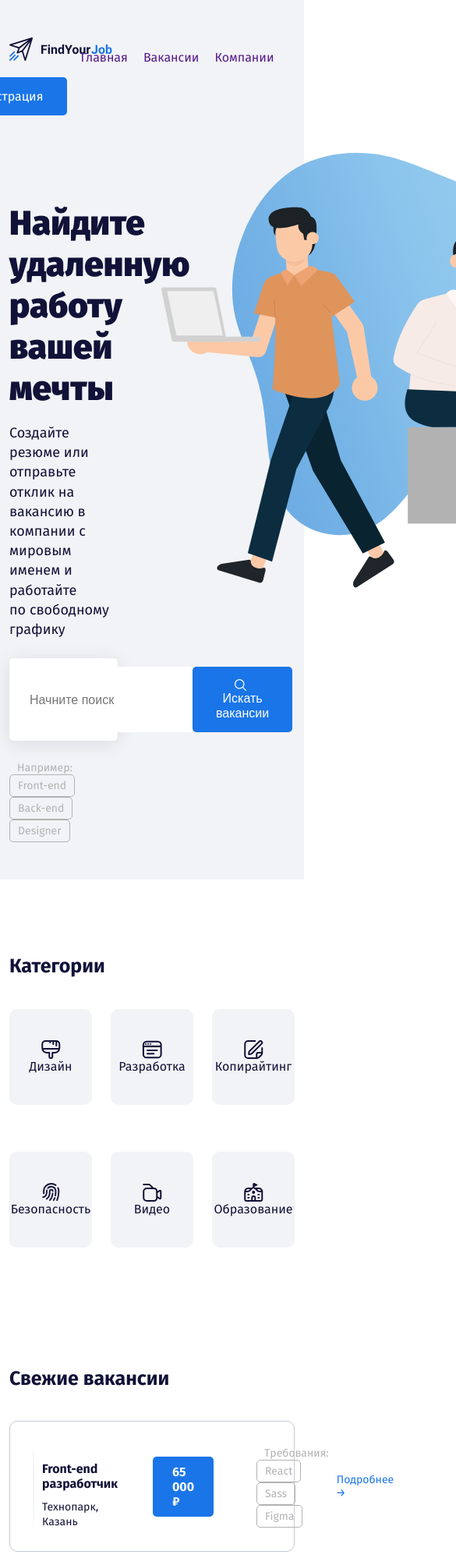
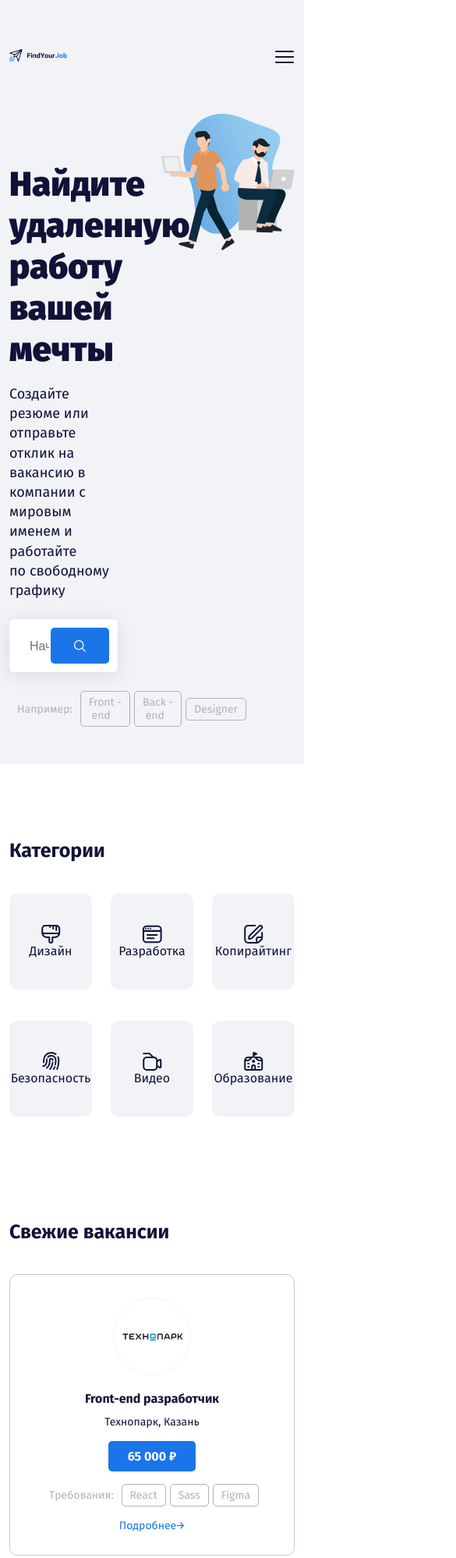
Before and after one commit to EdChekanov/FindYourJob, a plain HTML site: page index.html in a window 390 px wide. Shown: the top 1998 px of the page at 78% size, 585 px wide, since content can reach past the window. Drawn offline with Linux system fonts and the light colour scheme.

Commit message:
lesson 4

```diff
--- a/index.html
+++ b/index.html
@@ -15,14 +15,14 @@
 <body>
     <header class="header pb-5">
         <div class="container">
-            <div class="row pt-5">
-                <div class="col-2">
+            <div class="row pt-5 align-items-center">
+                <div class="col-3 col-lg-2">
                     <a href="#">
                         <img src="images/logo-findyourjob.svg" alt="logo - find your job">
                     </a>
                 </div>
                 <!-- /.col -->
-                <div class="col">
+                <div class="col-4 col-lg d-none d-md-block">
                     <nav>
                         <ul class="menu d-flex justify-content-center">
                             <li class="menu-item"><a href="" class="menu-link">Главная</a></li>
@@ -32,7 +32,7 @@
                     </nav>
                 </div>
                 <!-- /.col -->
-                <div class="col-3 d-flex justify-content-end">
+                <div class="col-5 col-lg-3 d-flex justify-content-end d-none d-md-flex">
                     <a href="" class="button button-link">
                         Войти
                     </a>
@@ -40,6 +40,8 @@
                         Регистрация
                     </a>
                 </div>
+                <!-- /.col -->
+                <div class="burger-menu d-md-none"></div>
                 <!-- /.col -->
             </div>
             <!-- /.row -->
@@ -53,13 +55,13 @@
                         <input type="text" class="input" placeholder="Начните поиск">
                         <button class="button button-primary">
                             <img class="button-icon" src="images/search.svg" alt="icon: search">
-                            <span class="button-text">Искать вакансии</span>
+                            <span class="button-text d-none d-lg-inline">Искать вакансии</span>
                         </button>
                     </div>
-                    <div class="tags-group mt-4">
+                    <div class="tags-group mt-4 d-flex align-items-center">
                         <span class="tag-label">Например:</span>
-                        <a href="#" class="tag">Front-end</a>
-                        <a href="#" class="tag">Back-end</a>
+                        <a href="#" class="tag">Front&nbsp;-&nbsp;end</a>
+                        <a href="#" class="tag">Back&nbsp;-&nbsp;end</a>
                         <a href="#" class="tag">Designer</a>
                     </div>
                 </div>
@@ -77,7 +79,7 @@
         <div class="container">
             <h2 class="section-title">Категории</h2>
             <div class="row">
-                <div class="col">
+                <div class="col-lg-2 col-4">
                     <a href="#" class="card d-flex flex-column align-items-center">
                         <svg class="card-icon" height="24">
                             <use href="images/icons.svg#brush1"></use>
@@ -90,7 +92,7 @@
                     <!-- /.card -->
                 </div>
                 <!-- /.col -->
-                <div class="col">
+                <div class="col-lg-2 col-4">
                     <a href="#" class="card d-flex flex-column align-items-center">
                         <svg class="card-icon" height="24">
                             <use href="images/icons.svg#browser1"></use>
@@ -103,7 +105,7 @@
                     <!-- /.card -->
                 </div>
                 <!-- /.col -->
-                <div class="col">
+                <div class="col-lg-2 col-4">
                     <a href="#" class="card d-flex flex-column align-items-center">
                         <svg class="card-icon" height="24">
                             <use href="images/icons.svg#note1"></use>
@@ -116,7 +118,7 @@
                     <!-- /.card -->
                 </div>
                 <!-- /.col -->
-                <div class="col">
+                <div class="col-lg-2 col-4">
                     <a href="#" class="card d-flex flex-column align-items-center">
                         <svg class="card-icon" height="24">
                             <use href="images/icons.svg#fingerprint1"></use>
@@ -129,7 +131,7 @@
                     <!-- /.card -->
                 </div>
                 <!-- /.col -->
-                <div class="col">
+                <div class="col-lg-2 col-4">
                     <a href="#" class="card d-flex flex-column align-items-center">
                         <svg class="card-icon" height="24">
                             <use href="images/icons.svg#video"></use>
@@ -142,7 +144,7 @@
                     <!-- /.card -->
                 </div>
                 <!-- /.col -->
-                <div class="col">
+                <div class="col-lg-2 col-4">
                     <a href="#" class="card d-flex flex-column align-items-center">
                         <svg class="card-icon" height="24">
                             <use href="images/icons.svg#aducation1"></use>
@@ -163,15 +165,15 @@
             <h2 class="section-title">Свежие вакансии</h2>
             <!-- /.section-title -->
             <div class="offers d-flex flex-column">
-                <div class="offer d-flex align-items-center">
+                <div class="offer d-flex align-items-center flex-column flex-lg-row">
                     <div class="offer-logo"></div>
-                    <div class="offer-info">
-                        <h4 class="offer-title">Front-end разработчик</h4>
+                    <div class="offer-info mx-4 my-3">
+                        <h4 class="offer-title mt-1 mt-lg-4">Front-end разработчик</h4>
                         <span class="offer-place">Технопарк, Казань</span>
                     </div>
                     <!-- /.offer-info -->
                     <span class="salary">65 000 ₽</span>
-                    <div class="tags-group">
+                    <div class="tags-group d-flex align-items-center mx-3 my-3">
                         <span class="tag-label">Требования:</span>
                         <span class="tag">React</span>
                         <span class="tag">Sass</span>
@@ -180,15 +182,15 @@
                     <a href="" class="more">Подробнее</a>
                     <!-- /.offer -->
                 </div>
-                <div class="offer d-flex align-items-center">
+                <div class="offer d-flex align-items-center flex-column flex-lg-row">
                     <div class="offer-logo"></div>
-                    <div class="offer-info">
-                        <h4 class="offer-title">Front-end разработчик</h4>
+                    <div class="offer-info mx-4 my-3">
+                        <h4 class="offer-title mt-1 mt-lg-4">Front-end разработчик</h4>
                         <span class="offer-place">Технопарк, Казань</span>
                     </div>
                     <!-- /.offer-info -->
                     <span class="salary">65 000 ₽</span>
-                    <div class="tags-group">
+                    <div class="tags-group d-flex align-items-center mx-3 my-3">
                         <span class="tag-label">Требования:</span>
                         <span class="tag">React</span>
                         <span class="tag">Sass</span>
@@ -197,15 +199,15 @@
                     <a href="" class="more">Подробнее</a>
                     <!-- /.offer -->
                 </div>
-                <div class="offer d-flex align-items-center">
+                <div class="offer d-flex align-items-center flex-column flex-lg-row">
                     <div class="offer-logo"></div>
-                    <div class="offer-info">
-                        <h4 class="offer-title">Front-end разработчик</h4>
+                    <div class="offer-info mx-4 my-3">
+                        <h4 class="offer-title mt-1 mt-lg-4">Front-end разработчик</h4>
                         <span class="offer-place">Технопарк, Казань</span>
                     </div>
                     <!-- /.offer-info -->
                     <span class="salary">65 000 ₽</span>
-                    <div class="tags-group">
+                    <div class="tags-group d-flex align-items-center mx-3 my-3">
                         <span class="tag-label">Требования:</span>
                         <span class="tag">React</span>
                         <span class="tag">Sass</span>
@@ -214,15 +216,15 @@
                     <a href="" class="more">Подробнее</a>
                     <!-- /.offer -->
                 </div>
-                <div class="offer d-flex align-items-center">
+                <div class="offer d-flex align-items-center flex-column flex-lg-row">
                     <div class="offer-logo"></div>
-                    <div class="offer-info">
-                        <h4 class="offer-title">Front-end разработчик</h4>
+                    <div class="offer-info mx-4 my-3">
+                        <h4 class="offer-title mt-1 mt-lg-4">Front-end разработчик</h4>
                         <span class="offer-place">Технопарк, Казань</span>
                     </div>
                     <!-- /.offer-info -->
                     <span class="salary">65 000 ₽</span>
-                    <div class="tags-group">
+                    <div class="tags-group d-flex align-items-center mx-3 my-3">
                         <span class="tag-label">Требования:</span>
                         <span class="tag">React</span>
                         <span class="tag">Sass</span>
@@ -248,7 +250,7 @@
                 <input type="email" class="input" placeholder="E-mail">
                 <button class="button button-primary">
                     <img class="button-icon" src="images/mail.svg" alt="icon: Email">
-                    <span class="button-text">Искать вакансии</span>
+                    <span class="button-text d-none d-lg-inline">Искать вакансии</span>
                 </button>
                 <!-- /.button button-primary -->
             </div>
@@ -273,13 +275,13 @@
                     <!-- /.item-title -->
                     <ul class="list">
                         <li>
-                            <a href="telto:1234" class="footer-link">
+                            <a href="#" class="footer-link">
                                 8 800 20 20 300
                             </a>
                             <!-- /.item -->
                         </li>
                         <li>
-                            <a href="mail.to:info@findyourjob.net" class="footer-link">
+                            <a href="#" class="footer-link">
                                 info@findyourjob.net
                             </a>
                             <!-- /.item -->
--- a/styles/main.css
+++ b/styles/main.css
@@ -1,10 +1,21 @@
 *, *::before, *::after {
     box-sizing: border-box;
+}
+img {
+    max-width: 100%;
+}
+@keyframes start {
+    0% {opacity: 0;}
+    25% {opacity: 0.35;}
+    50% {opacity: 0.65;}
+    75% {opacity: 0.85;}
+    100% {opacity: 1;}
 }
 body {
     font-family: Fira Sans, Arial, sans-serif;
     color: #111238;
     margin: 0;
+    /* animation: start 3s 1; */
 }
 
 /* HEADER */
@@ -24,6 +35,13 @@ body {
 }
 .menu-link:hover {
     color: #1A75E8;
+}
+.burger-menu {
+    width: 50px;
+    height: 50px;
+    background: url(../images/menu-burger.svg) center no-repeat;
+    margin-left: auto;
+    cursor: pointer;
 }
 .button {
     padding: 15px 30px;
@@ -54,7 +72,7 @@ body {
 }
 .button-icon {
     vertical-align: middle;
-    margin-right: 5px;
+    max-width: none;
 }
 .hero-title {
     font-weight: 900;
@@ -80,12 +98,16 @@ body {
     flex-grow: 1;
     color: #B2B2B2;
     padding-left: 15px;
+    width: 0;
 }
 .input,
 .button-text {
     font-size: 16px;
     line-height: 19px;
     vertical-align: middle;
+}
+.button-text {
+    margin-left: 5px;
 }
 .tag-label,
 .tag {
@@ -119,8 +141,7 @@ body {
     background-color: #F2F3F6;
     display: inline-block;
     text-decoration: none;
-    margin-top: 20px;
-    margin-bottom: 40px;
+    margin: 20px 0;
     padding: 40px 0;
     width: 100%;
     border-radius: 10px;
@@ -158,11 +179,11 @@ body {
     border-radius: 50%;
     background: #fff url(../images/tehnopark.png) center no-repeat;
     background-size: contain;
-    margin-right: 10px;
 }
 .offer-info {
     color: #111238;
-    margin-right: 45px;
+    flex-grow: 1;
+    text-align: center;
 }
 .offer-title {
     font-weight: bold;
@@ -183,15 +204,15 @@ body {
     font-size: 16px;
     line-height: 19px;
     color: #FFFFFF;
-    margin-right: 55px;
 }
 .more {
     font-size: 14px;
     line-height: 17px;
     color: #1A75E8;
     text-decoration: none;
-    margin-left: auto;
     position: relative;
+    flex-grow: 5;
+    text-align: right;
 }
 .more::after {
     content: url(../images/arrowmore.svg);
@@ -201,9 +222,9 @@ body {
 }
 @keyframes shake {
     0% {transform: rotate(0deg)}
-    25% {transform: rotate(10deg)}
+    25% {transform: rotate(2deg)}
     50% {transform: rotate(0deg)}
-    75% {transform: rotate(-10deg)}
+    75% {transform: rotate(-2deg)}
     100% {transform: rotate(0deg)}
 }
 .more:hover {
```
Also changed, not shown: images/menu-burger.svg (added).
